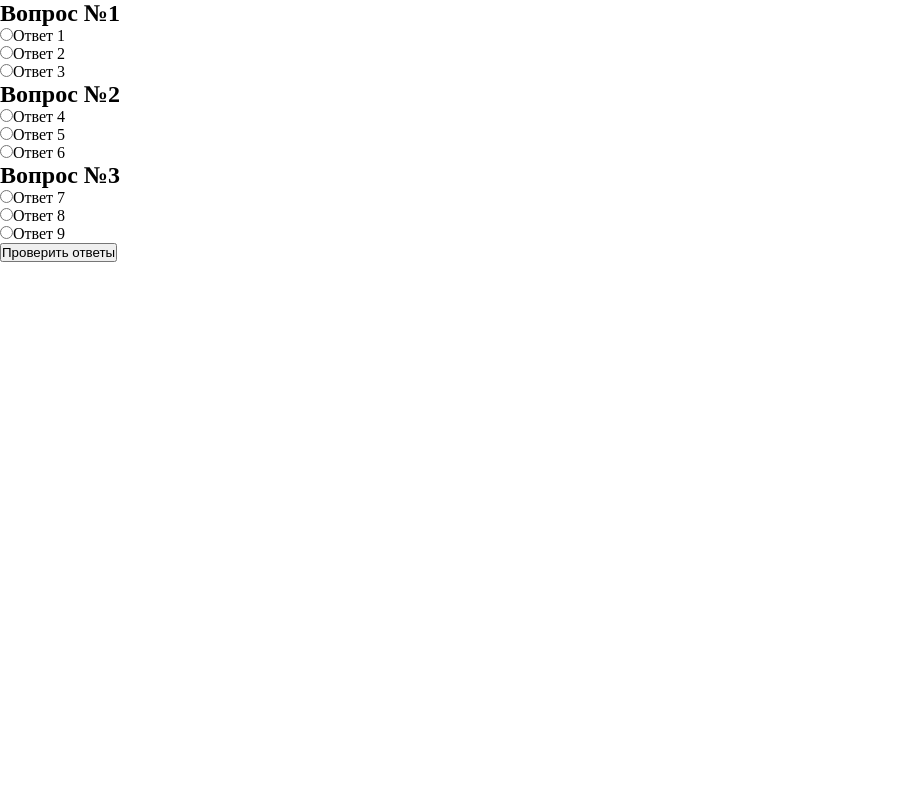
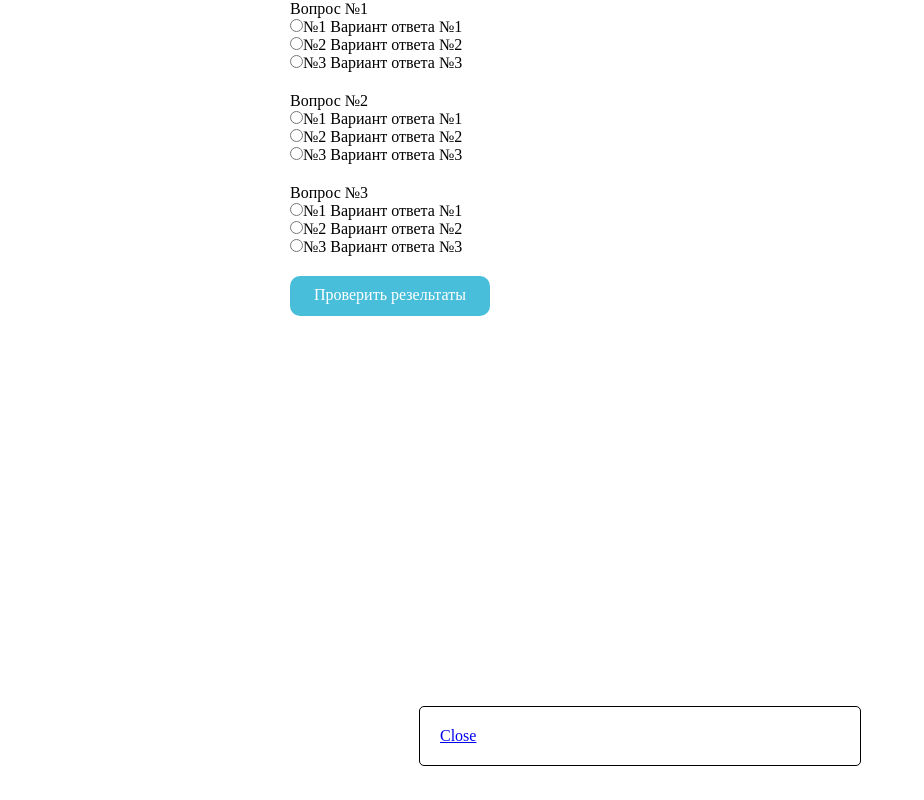
Before and after one commit to zizu89ua/js13-14, a plain HTML site: page index.html in a window 1280 px wide. Shown: the whole page, without its empty margins (0-924 px from the left). Drawn offline with nearby package versions, Linux system fonts and the light colour scheme.

Commit message:
added button

```diff
--- a/css/style.css
+++ b/css/style.css
@@ -3,6 +3,66 @@
     padding: 0;
 
 }
+ul{
+	margin-bottom: 20px;
+}
+li{
+	list-style: none;
+}
 .script-block{
     display: block;
+    margin: 0 auto;
+    width: 700px;
 }
+#alert-block {
+    margin-top: 0px;
+}
+#send{
+	background: #48beda;
+	display: block;
+	color: #fff;
+	text-decoration: none;
+	text-align: center;
+	height: 30px;
+    width: 200px;
+    border-radius: 10px;
+    padding-top: 10px;
+}
+.modal-container {
+    position: fixed;
+    background-color: #fff;
+    border: 1px solid #000;
+    width: 70%;
+    max-width: 400px;
+    left: 50%;
+    padding: 20px;
+    border-radius: 5px;
+    -webkit-transform: translate(-50%,6500%);
+    -ms-transform: translate(-50%, 650%);
+    transform: translate(-50%, 650%);
+}
+
+.modal:before {
+    content: "";
+    position: fixed;
+    display: none;
+    background-color: rgba(0,0,0,.8);
+    top: 0;
+    left: 0;
+    height: 100%;
+    width: 100%
+}
+.modal:target:before {
+    display: block;
+}
+
+.modal:target .modal-container {
+    top: 20%;
+    -webkit-transform: translate(-50%, 0);
+    -ms-transform: translate(-50%, 0);
+    transform: translate(-50%, 0);
+}
+.modal-container {
+    -webkit-transition: -webkit-transform 200ms ease-out;
+    transition: transform 200ms ease-out;
+}
--- a/index.html
+++ b/index.html
@@ -10,20 +10,105 @@
 </head>
 <body>
     <div class="script-block">
-    <script type="text/template" id="my-block__script">
-            <% for (var i = 0; i < data.length; i++) {%>
-            <form id="form-block">
-                <h2><%= data[i].question %></h2>
-                <ul>
-                    <li><input type="radio" name="answerFirst" value="1"><%= data[i].answer[0] %></li>
-                    <li><input type="radio" name="answerFirst" value="2"><%= data[i].answer[1] %></li>
-                    <li><input type="radio" name="answerFirst" value="3"><%= data[i].answer[2] %></li>
-                </ul>
-            </form>
-            <% }; %>
+
+    <script type="text/javascript">
+
+
+        var blockQuestion = {
+            title: "Тест по программированию",
+            questions: ["Вопрос №1","Вопрос №2","Вопрос №3"],
+            answers : [
+                ["Вариант ответа №1","Вариант ответа №2","Вариант ответа №3"],
+                ["Вариант ответа №1","Вариант ответа №2","Вариант ответа №3"],
+                ["Вариант ответа №1","Вариант ответа №2","Вариант ответа №3"]
+            ],
+            right:[1,2,1],
+         };
+
+
+    // var quest = tmpl(myBlock, {
+    //  data: blockQuestion
+    //  });
+
+    // $('.script-block').append(quest);
+
+    var strBlock = JSON.stringify(blockQuestion);
+
+    localStorage.setItem("str", strBlock);
+
+    strBlock = localStorage.getItem("str");
+    // console.log(strBlock);
+
+    var genBlock = JSON.parse(strBlock)
+    console.log(genBlock);
+
+    // var quest = tmpl(myBlock, {
+    //     data: genBlock
+    // });
+
+    // $('.script-block').append(quest);
+
+    $(function(){
+        var results = document.getElementById("results");
+        results.innerHTML = tmpl("item_tmpl", genBlock);
+    });
+
     </script>
+
+    <ul id="results"></ul>
+
+
+    <script type="text/html" id="item_tmpl">
+
+        <% for(var i=0;i<questions.length;i++){%>
+        <li><%=questions[i]%> </li>
+        <ul>
+            <% for(var j=0;j<answers[i].length;j++){%>
+            <li id =a<%=i%><%=j%>><input type = radio id =<%=i%><%=j%>a name = a<%=i%> >№<%=j+1%> <%=answers[i][j]%></li>
+            <% } %>
+        </ul>
+        <% } %>
+
+    </script>
+
+<a href="#open-modal" id = "send">Проверить резельтаты</a>
+
+<div class="modal" id="open-modal">
+    <div class="modal-container">
+        <p id="alert-block"></p>
+        <a href="#modal-close">Close</a>
     </div>
-    <button id="check-result">Проверить ответы</button>
-    <div id="selected"></div>
+</div>
+
+
+
+<script>
+    $(send).click(function(e){
+        $('#alert-block').empty();
+        var sum=0;
+        $("#results input:checked").each(function(){
+            var code = $(this).attr("id");
+            code = parseInt(code);
+            var q = Math.floor(code/10);
+            var qn = code%10;
+
+            if (genBlock.right[q]==qn) {console.log('ok'); sum+=1;}
+
+
+        });
+        if (sum == genBlock.right.length) {
+            var allGood = "Вы ответели правильно";
+            $('#alert-block').append(allGood);
+        }
+        else
+            var allBad = "Вы ответели не правильно";
+            $('#alert-block').append(allBad);
+
+    });
+</script>
+
+    </div>
+
+
 </body>
 </html>
--- a/js/script.js
+++ b/js/script.js
@@ -1,57 +1,4 @@
 $(function(){
 
-	var myBlock = $("#my-block__script").html();
-	var blockQuestion = [
-		{
-			question: 'Вопрос №1',
-			answer: [
-				'Ответ 1',
-				'Ответ 2',
-				'Ответ 3'
-			],
-			correct: 1,
-		},
-		{
-			question: 'Вопрос №2',
-			answer: [
-				'Ответ 4',
-				'Ответ 5',
-				'Ответ 6'
-			],
-			correct: 1,
-		},
-		{
-			question: 'Вопрос №3',
-			answer: [
-				'Ответ 7',
-				'Ответ 8',
-				'Ответ 9'
-			],
-			correct: 1,
-		}
 
-	];
-
-
-	var quest = tmpl(myBlock, {
-		data: blockQuestion
-	 });
-
-	$('.script-block').append(quest);
-
-	$('#check-result').on('click', function () {
-
-			var check = $("input:radio:checked");
-
-			for (var i = 0; i < check.length; i++ ){
-
-   			console.log(check.val());
-
-		}
-
-
-
-    })
-
-    // blockQuestion.question[0].answer[blockQuestion.question[0].correct]
 });
```
